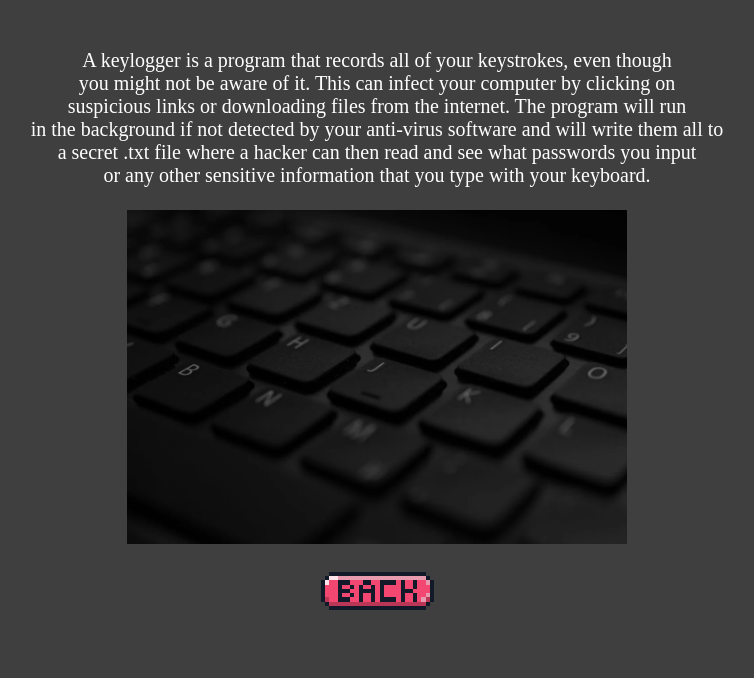
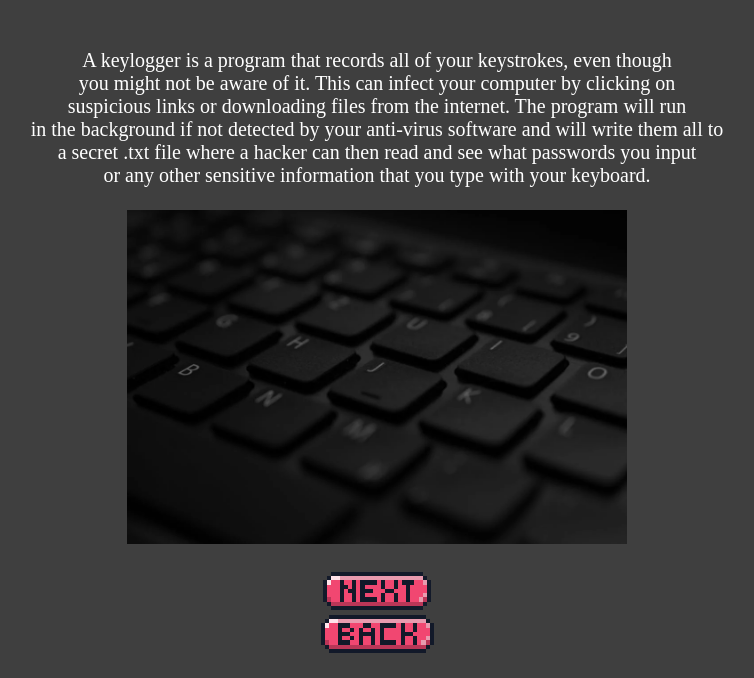
Before and after one commit to KingdomWard/cyber-project, a plain HTML site: page cyber4.html in a window 1280 px wide. Shown: the part 254-932 px from the top of the page, without its empty margins (263-1017 px from the left). Before the commit the page ends 889 px from the top, so only its background shows below. Drawn offline with Linux system fonts and the light colour scheme.

Commit message:
Update cyber4.html

```diff
--- a/cyber4.html
+++ b/cyber4.html
@@ -48,6 +48,7 @@
             <br><br>
             <img src="assets/keyboard.webp" width="500" heigh="400"></a><br><br>
 
+            <a href="cyber5.html"><img src="assets/Next.png"></a><br>
             <a href="cyber3.html"><img src="assets/Back.png"></a>
     </body>
 </html>
```
